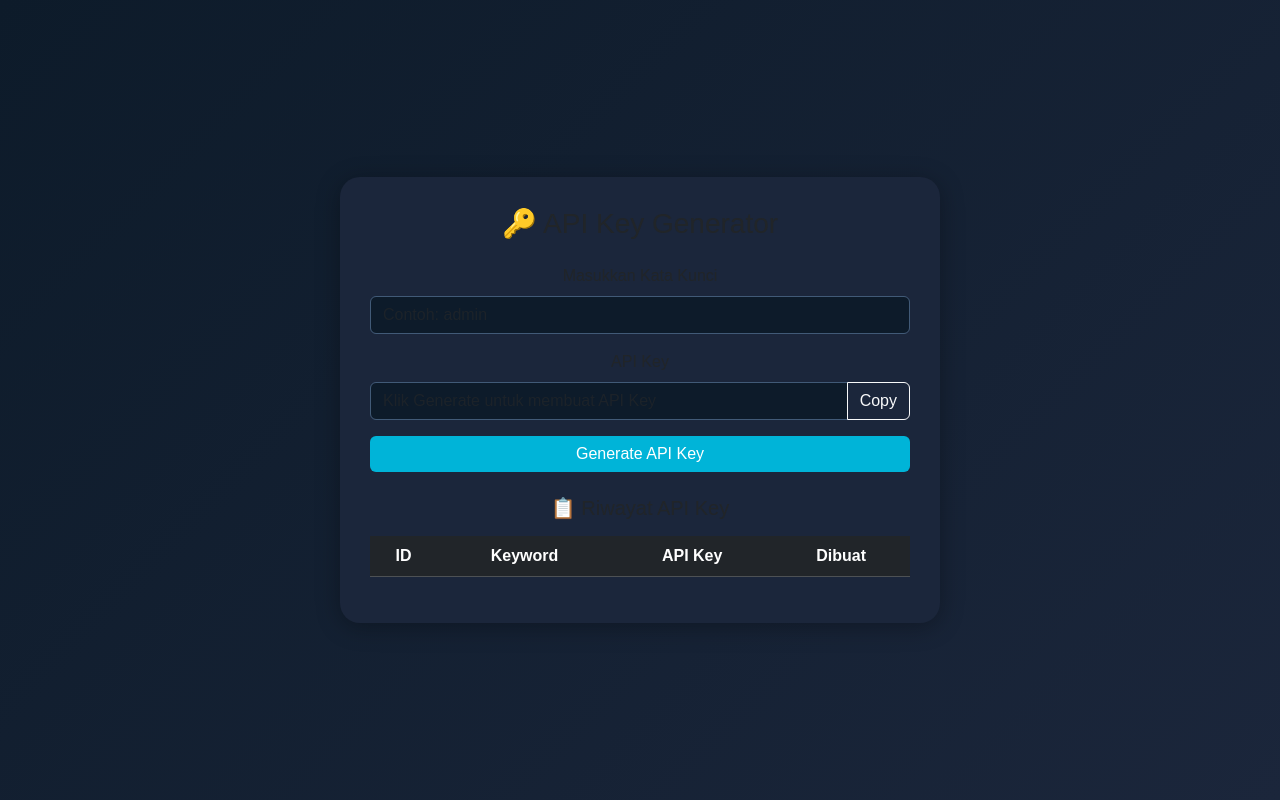
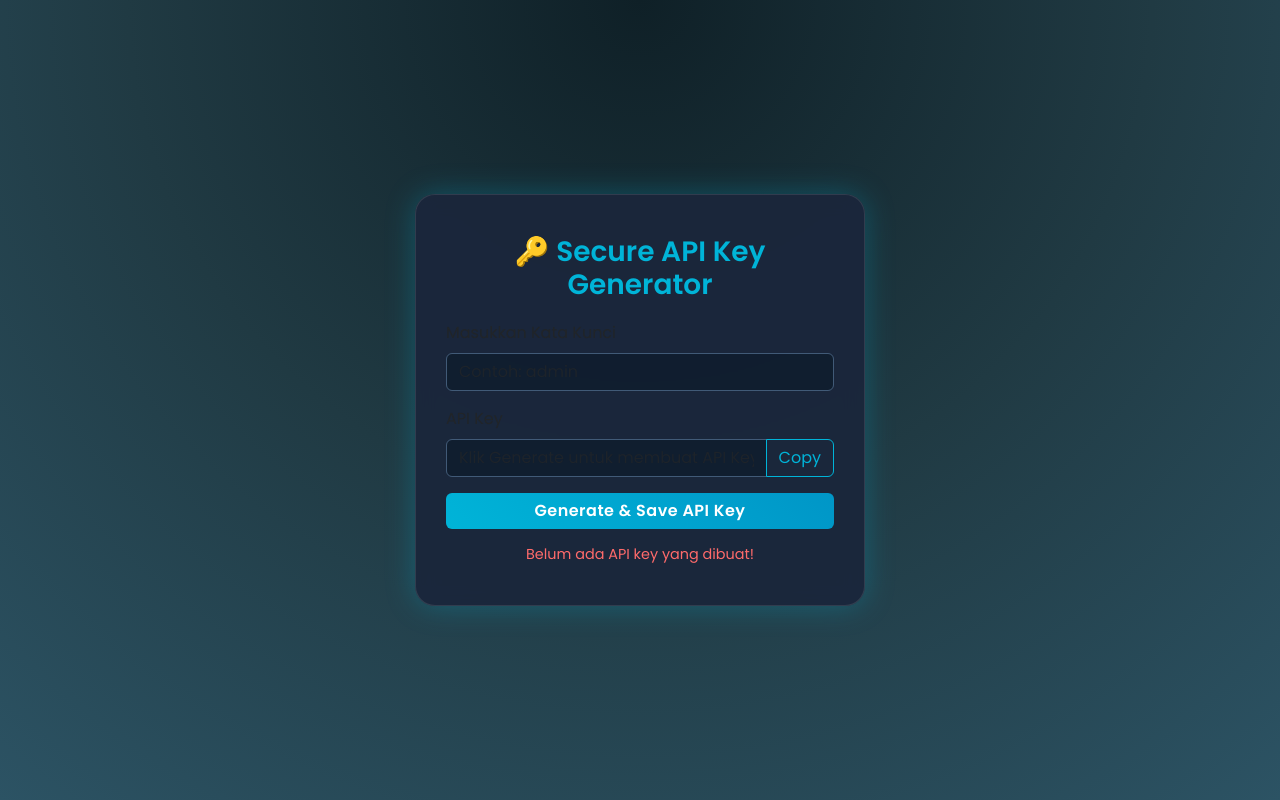
Before and after one commit to aldys002/Praktikum7_207, a website: page public/index.html in a window 1280 px wide. Both pictures are taken after a click on the button "Copy". Drawn offline with nearby package versions, Linux system fonts and the light colour scheme; no server answers.

Commit message:
mengubah tampilan html agar lebih bagus

```diff
--- a/public/index.html
+++ b/public/index.html
@@ -1,49 +1,116 @@
 <!DOCTYPE html>
 <html lang="en">
 <head>
-  <meta charset="UTF-8">
-  <meta name="viewport" content="width=device-width, initial-scale=1">
+  <meta charset="UTF-8" />
+  <meta name="viewport" content="width=device-width, initial-scale=1" />
   <title>API Key Generator</title>
   <link href="https://cdn.jsdelivr.net/npm/bootstrap@5.3.3/dist/css/bootstrap.min.css" rel="stylesheet">
+  <link href="https://fonts.googleapis.com/css2?family=Poppins:wght@400;600&display=swap" rel="stylesheet">
   <style>
     body {
-      background: linear-gradient(135deg, #0d1b2a, #1b263b);
+      margin: 0;
+      font-family: 'Poppins', sans-serif;
+      background: radial-gradient(circle at top, #0f2027, #203a43, #2c5364);
       color: #fff;
-      min-height: 100vh;
+      height: 100vh;
       display: flex;
       justify-content: center;
       align-items: center;
-      font-family: 'Poppins', sans-serif;
+      overflow: hidden;
     }
+
     .card {
-      background: #1b263b;
-      border: none;
+      background: rgba(27, 38, 59, 0.95);
+      border: 1px solid rgba(255, 255, 255, 0.1);
       border-radius: 20px;
-      box-shadow: 0 4px 25px rgba(0,0,0,0.3);
-      padding: 30px;
+      padding: 40px 30px;
       width: 100%;
-      max-width: 600px;
+      max-width: 450px;
+      box-shadow: 0 0 30px rgba(0, 180, 216, 0.3);
+      backdrop-filter: blur(10px);
+      text-align: center;
+      animation: fadeInUp 0.8s ease;
     }
+
+    @keyframes fadeInUp {
+      0% {
+        opacity: 0;
+        transform: translateY(20px);
+      }
+      100% {
+        opacity: 1;
+        transform: translateY(0);
+      }
+    }
+
+    h3 {
+      font-weight: 600;
+      color: #00b4d8;
+      margin-bottom: 1.2rem;
+    }
+
     .form-control {
-      background-color: #0d1b2a;
+      background-color: rgba(13, 27, 42, 0.7);
       border: 1px solid #415a77;
       color: #fff;
     }
-    .btn-primary { background-color: #00b4d8; border: none; }
-    .btn-primary:hover { background-color: #0096c7; }
-    .table { color: #fff; }
+
+    .form-control:focus {
+      background-color: rgba(13, 27, 42, 0.9);
+      border-color: #00b4d8;
+      box-shadow: 0 0 0 0.25rem rgba(0,180,216,0.25);
+      color: #fff;
+    }
+
+    .btn-primary {
+      background: linear-gradient(45deg, #00b4d8, #0096c7);
+      border: none;
+      font-weight: 600;
+      letter-spacing: 0.5px;
+      transition: all 0.3s ease;
+    }
+
+    .btn-primary:hover {
+      transform: scale(1.05);
+      box-shadow: 0 0 15px #00b4d8;
+    }
+
+    .btn-outline-light {
+      border-color: #00b4d8;
+      color: #00b4d8;
+    }
+
+    .btn-outline-light:hover {
+      background-color: #00b4d8;
+      color: #fff;
+    }
+
+    .alert-box {
+      margin-top: 15px;
+      font-size: 0.9rem;
+      font-weight: 500;
+      display: none;
+    }
+
+    .alert-success {
+      color: #80ffdb;
+    }
+
+    .alert-danger {
+      color: #ff6b6b;
+    }
   </style>
 </head>
 <body>
-  <div class="card text-center">
-    <h3 class="mb-4">🔑 API Key Generator</h3>
+  <div class="card">
+    <h3>🔑 Secure API Key Generator</h3>
     <form onsubmit="return false;">
-      <div class="mb-3">
+      <div class="mb-3 text-start">
         <label for="keyword" class="form-label">Masukkan Kata Kunci</label>
         <input type="text" id="keyword" class="form-control" placeholder="Contoh: admin">
       </div>
 
-      <div class="mb-3">
+      <div class="mb-3 text-start">
         <label for="apikey" class="form-label">API Key</label>
         <div class="input-group">
           <input type="text" id="apikey" class="form-control" readonly placeholder="Klik Generate untuk membuat API Key">
@@ -51,80 +118,59 @@
         </div>
       </div>
 
-      <button type="button" class="btn btn-primary w-100 mb-4" onclick="generateKey()">Generate API Key</button>
+      <button type="button" class="btn btn-primary w-100" onclick="generateKey()">Generate & Save API Key</button>
     </form>
 
-    <h5 class="mb-3">📋 Riwayat API Key</h5>
-    <table class="table table-dark table-striped" id="keyTable">
-      <thead>
-        <tr>
-          <th>ID</th>
-          <th>Keyword</th>
-          <th>API Key</th>
-          <th>Dibuat</th>
-        </tr>
-      </thead>
-      <tbody></tbody>
-    </table>
+    <div class="alert-box" id="alertBox"></div>
   </div>
 
   <script>
     async function generateKey() {
       const keyword = document.getElementById('keyword').value.trim();
+      const alertBox = document.getElementById('alertBox');
       const apiKeyInput = document.getElementById('apikey');
 
       if (!keyword) {
-        alert('Masukkan kata kunci terlebih dahulu!');
+        showAlert('Masukkan kata kunci terlebih dahulu!', 'danger');
         return;
       }
 
-      const chars = 'ABCDEFGHIJKLMNOPQRSTUVWXYZabcdefghijklmnopqrstuvwxyz0123456789';
-      let key = '';
-      for (let i = 0; i < 32; i++) {
-        key += chars.charAt(Math.floor(Math.random() * chars.length));
+      try {
+        const response = await fetch('/api/generate', {
+          method: 'POST',
+          headers: { 'Content-Type': 'application/json' },
+          body: JSON.stringify({ keyword })
+        });
+
+        const data = await response.json();
+        if (response.ok) {
+          apiKeyInput.value = data.api_key;
+          showAlert('✅ API key berhasil disimpan ke database!', 'success');
+        } else {
+          showAlert('❌ Gagal membuat API key: ' + data.message, 'danger');
+        }
+      } catch (err) {
+        showAlert('❌ Terjadi kesalahan koneksi.', 'danger');
       }
-
-      apiKeyInput.value = key;
-
-      const res = await fetch('/api/save', {
-        method: 'POST',
-        headers: { 'Content-Type': 'application/json' },
-        body: JSON.stringify({ keyword, api_key: key })
-      });
-      const data = await res.json();
-      alert(data.message);
-      loadKeys();
     }
 
     function copyKey() {
       const apiKeyInput = document.getElementById('apikey');
       if (!apiKeyInput.value) {
-        alert('Belum ada API key yang dibuat!');
+        showAlert('Belum ada API key yang dibuat!', 'danger');
         return;
       }
-      apiKeyInput.select();
-      document.execCommand('copy');
-      alert('API key berhasil disalin!');
+      navigator.clipboard.writeText(apiKeyInput.value);
+      showAlert('📋 API key berhasil disalin!', 'success');
     }
 
-    async function loadKeys() {
-      const res = await fetch('/api/keys');
-      const data = await res.json();
-      const tbody = document.querySelector('#keyTable tbody');
-      tbody.innerHTML = '';
-      data.forEach(row => {
-        const tr = document.createElement('tr');
-        tr.innerHTML = `
-          <td>${row.id}</td>
-          <td>${row.keyword}</td>
-          <td>${row.api_key}</td>
-          <td>${new Date(row.created_at).toLocaleString()}</td>
-        `;
-        tbody.appendChild(tr);
-      });
+    function showAlert(message, type) {
+      const alertBox = document.getElementById('alertBox');
+      alertBox.className = `alert-box alert-${type}`;
+      alertBox.textContent = message;
+      alertBox.style.display = 'block';
+      setTimeout(() => (alertBox.style.display = 'none'), 4000);
     }
-
-    loadKeys();
   </script>
 </body>
 </html>
```
